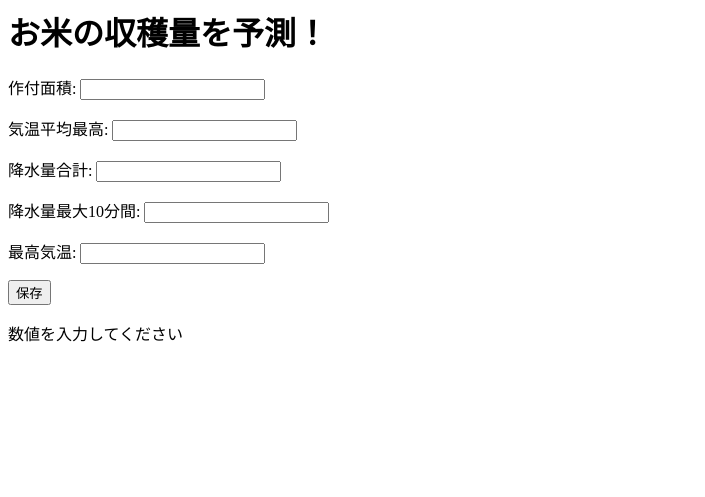
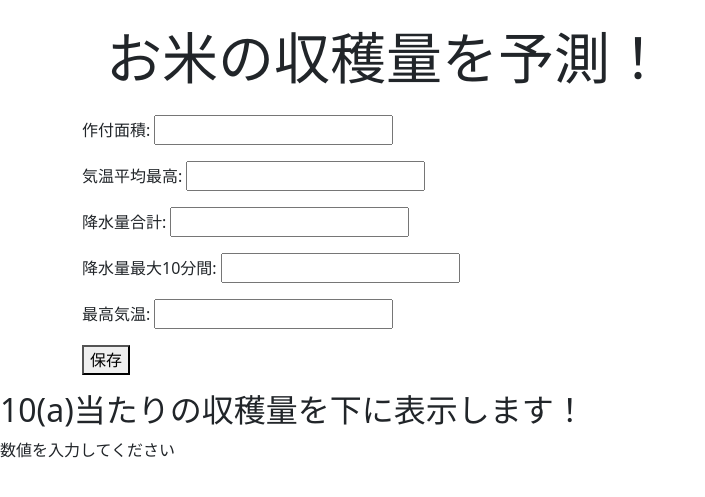
Before and after one commit to tanakou0226/kome_predict, a Django app: page /hello/ in a window 1280 px wide. Shown: the top 497 px of the page, without its empty margins (0-705 px from the left). Run offline with Django 3.2, Linux system fonts and the light colour scheme; some libraries are stand-ins or nearby versions.

Commit message:
表示の形式を変えたり

```diff
--- a/forest/templates/hello/index.html
+++ b/forest/templates/hello/index.html
@@ -1,15 +1,30 @@
+{% load widget_tweaks %}
 <html lang="ja">
 <head>
+    <!--Bootstarp CSS-->
+    <link href="https://cdn.jsdelivr.net/npm/bootstrap@5.0.0-beta1/dist/css/bootstrap.min.css" rel="stylesheet" integrity="sha384-giJF6kkoqNQ00vy+HMDP7azOuL0xtbfIcaT9wjKHr8RbDVddVHyTfAAsrekwKmP1" crossorigin="anonymous">
     <meta charset="UTF-8">
     <title>これは、サンプルで作ってみたページです。</title>
 </head>
 <body>
-    <h1>{{ title }}</h1>
-    <p>{{ msg }}</p>
-    <form method="GET">
-        {{form.as_p}}
-        <button type="submit">保存</button>
-    </form>
+    <div class="container">
+        <h1 class="display-4 m-4">{{ title }}</h1>
+    </div>
+    <div class="container">
+        <form method="GET">
+            <div class="form-group">
+                <div class="col-sm-8">{{form.as_p}}</div>
+            </div>
+            <button type="submit">保存</button>
+        </form>
+    </div>
+
+    <h2>10(a)当たりの収穫量を下に表示します！</h2>
     <p>{{ pred }}</p>
+
+    <!--Bootstarp CSS-->
+    <script src="https://cdn.jsdelivr.net/npm/bootstrap@5.0.0-beta1/dist/js/bootstrap.bundle.min.js" integrity="sha384-ygbV9kiqUc6oa4msXn9868pTtWMgiQaeYH7/t7LECLbyPA2x65Kgf80OJFdroafW" crossorigin="anonymous"></script>
+    <script src="https://cdn.jsdelivr.net/npm/@popperjs/core@2.5.4/dist/umd/popper.min.js" integrity="sha384-q2kxQ16AaE6UbzuKqyBE9/u/KzioAlnx2maXQHiDX9d4/zp8Ok3f+M7DPm+Ib6IU" crossorigin="anonymous"></script>
+<script src="https://cdn.jsdelivr.net/npm/bootstrap@5.0.0-beta1/dist/js/bootstrap.min.js" integrity="sha384-pQQkAEnwaBkjpqZ8RU1fF1AKtTcHJwFl3pblpTlHXybJjHpMYo79HY3hIi4NKxyj" crossorigin="anonymous"></script>
 </body>
 </html>
--- a/forest/views.py
+++ b/forest/views.py
@@ -21,7 +21,7 @@ def index(request):
         # 保存したモデルをロードする
         model = pickle.load(open(str(BASE_DIR) + '/data/model.sav', 'rb'))
         y_pred = model.predict(pre_test)
-        return y_pred
+        return int(y_pred[0])
 
     form = MyFirstForm()
     title = None
@@ -32,7 +32,7 @@ def index(request):
         c = request.GET["降水量合計"]
         d = request.GET["降水量最大10分間"]
         e = request.GET["最高気温"]
-        ans = pred(a,b,c,d,e)
+        ans = str(pred(a,b,c,d,e)) + "トンの予測です"
     except:
         pass
     params = {
--- a/home/settings.py
+++ b/home/settings.py
@@ -37,7 +37,8 @@ INSTALLED_APPS = [
     'django.contrib.sessions',
     'django.contrib.messages',
     'django.contrib.staticfiles',
-    'forest'
+    'forest',
+    'widget_tweaks',
 ]
 
 MIDDLEWARE = [
```
